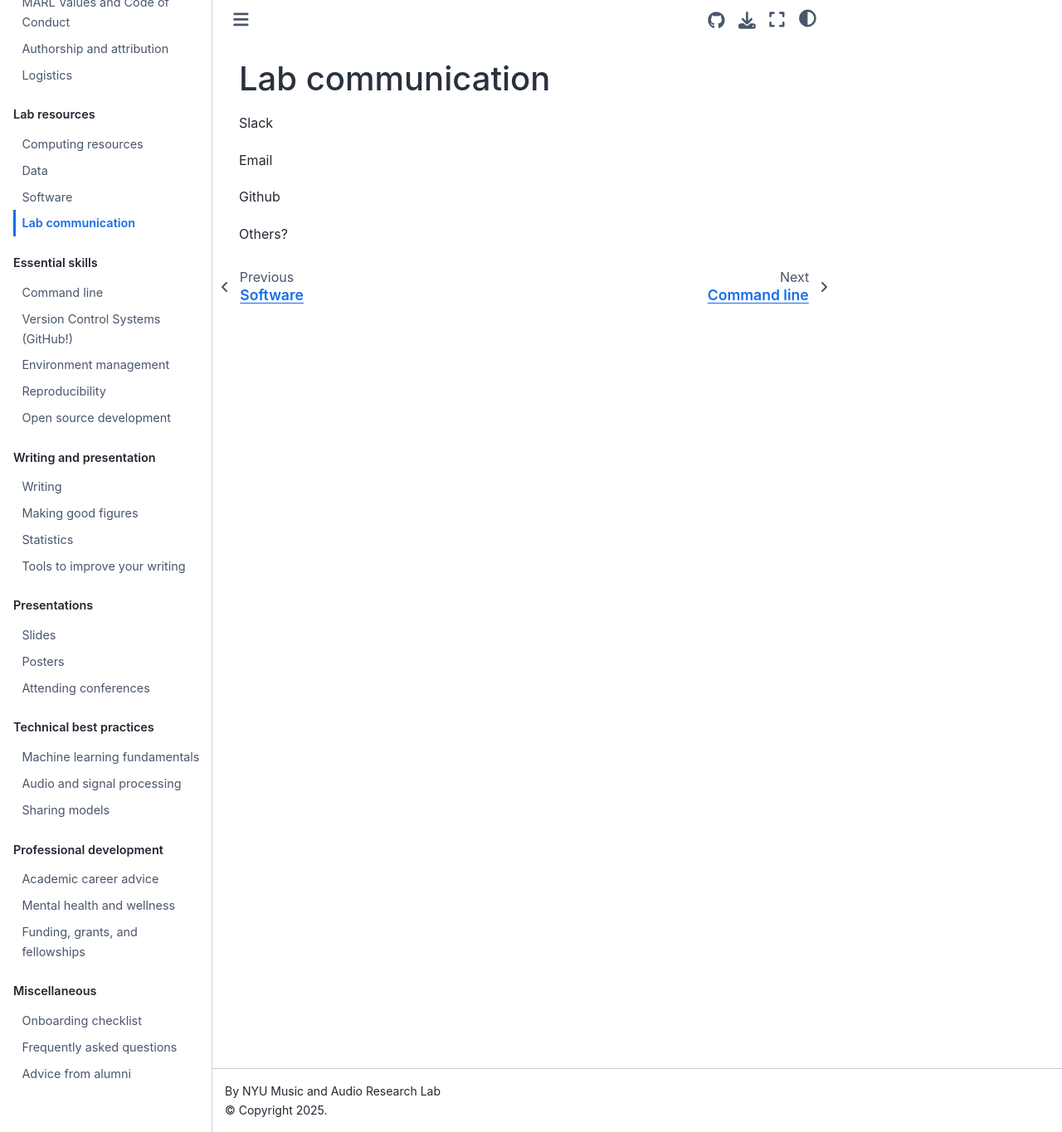
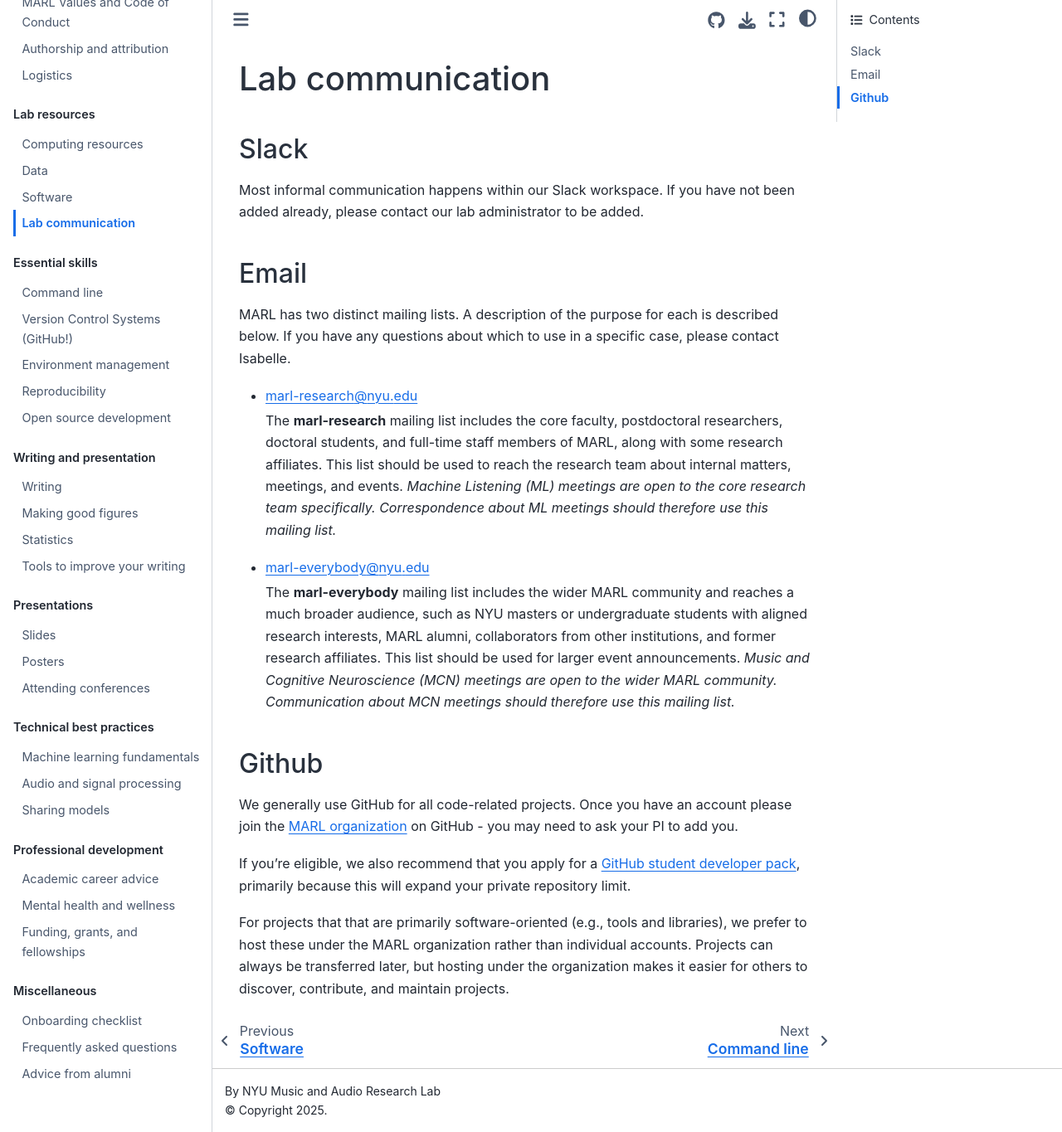
Before and after one commit to marl/marl-handbook, a Jupyter Book: the page built from ch2/communication.md, in a window 1280 px wide and 1365 px high. Shown: the whole window at 83% size. Built offline with Jupyter Book 1.0.4 settings and Sphinx 7.4.7 and the Sphinx Book theme 1.1.4, drawn with Linux system fonts in a browser that asks for light colours.

Commit message:
communications

```diff
--- a/ch2/communication.md
+++ b/ch2/communication.md
@@ -1,9 +1,32 @@
 # Lab communication
 
-Slack
+## Slack
 
-Email
+Most informal communication happens within our Slack workspace.  If you have not been added already,
+please contact our lab administrator to be added.
 
-Github
+## Email
 
-Others?
+MARL has two distinct mailing lists. A description of the purpose for each is described below. If you have any questions about which to use in a specific case, please contact Isabelle.
+
+
+- marl-research@nyu.edu
+
+    The **marl-research** mailing list includes the core faculty, postdoctoral researchers, doctoral students, and full-time staff members of MARL, along with some research affiliates. This list should be used to reach the research team about internal matters, meetings, and events. *Machine Listening (ML) meetings are open to the core research team specifically. Correspondence about ML meetings should therefore use this mailing list.*
+
+
+- marl-everybody@nyu.edu
+
+    The **marl-everybody** mailing list includes the wider MARL community and reaches a much broader audience, such as NYU masters or undergraduate students with aligned research interests, MARL alumni, collaborators from other institutions, and former research affiliates. This list should be used for larger event announcements. *Music and Cognitive Neuroscience (MCN) meetings are open to the wider MARL community. Communication about MCN meetings should therefore use this mailing list.*
+
+
+## Github
+
+We generally use GitHub for all code-related projects.
+Once you have an account please join the [MARL organization](https://github.com/marl) on GitHub - you may
+need to ask your PI to add you.
+
+If you're eligible, we also recommend that you apply for a [GitHub student developer pack](https://github.com/education/students), primarily because this will expand your private repository limit.
+
+For projects that that are primarily software-oriented (e.g., tools and libraries), we prefer to host
+these under the MARL organization rather than individual accounts.  Projects can always be transferred later, but hosting under the organization makes it easier for others to discover, contribute, and maintain projects.
```
Also changed, not shown: ch1/logistics.md (+0 -14 lines).
